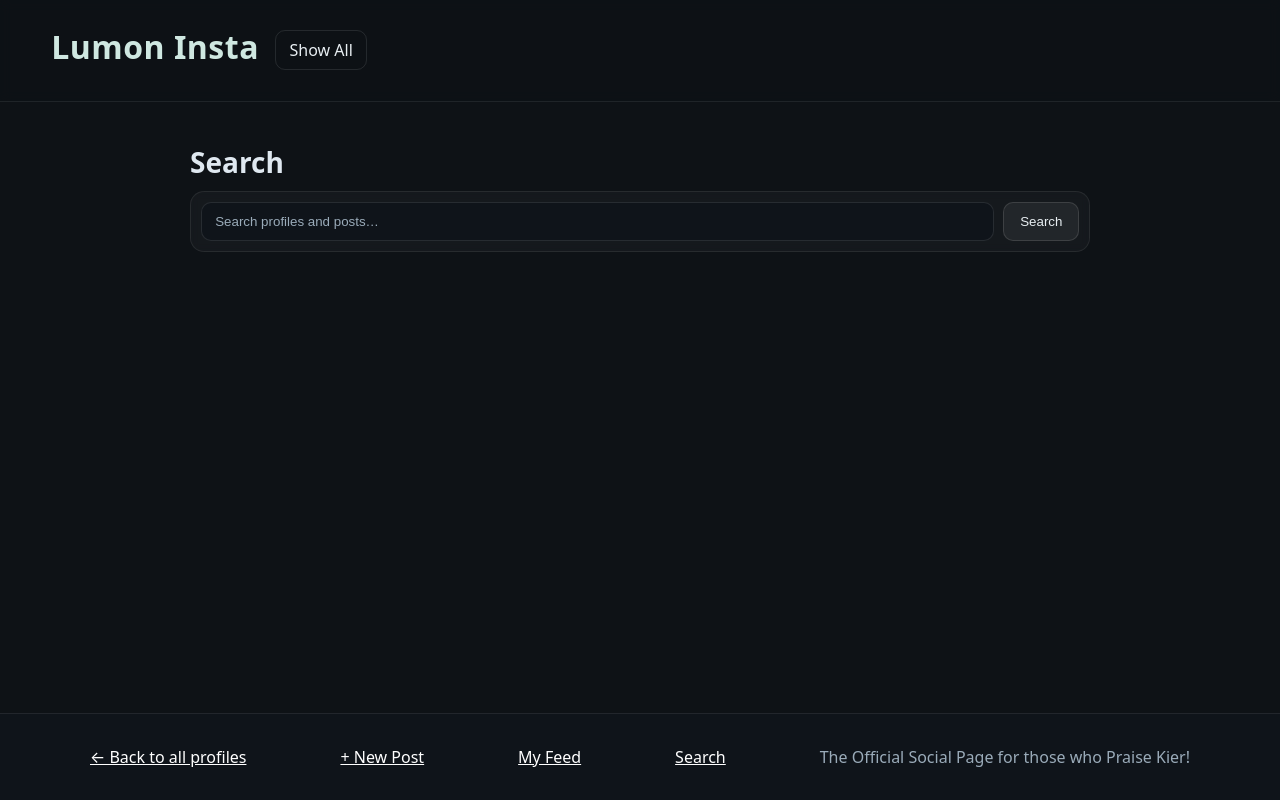
After one commit to miajolie/cs412, a Django app: page /mini_insta/profile/1/search in a window 1280 px wide. The commit adds this page. Run offline with Django 5.2, Linux system fonts and the light colour scheme; data comes from the database, SQL or seed files in the repository.

Commit message:
finished task 3 yay

```diff
--- a/mini_insta/templates/mini_insta/base.html
+++ b/mini_insta/templates/mini_insta/base.html
@@ -41,6 +41,7 @@
             {% if profile %}
                 <a class="footer-link" href="{% url 'create_post' profile.pk %}">+ New Post</a>
                 <a class="footer-link" href="{% url 'show_feed' profile.pk %}">My Feed</a>
+                <a class="footer-link" href="{% url 'search' profile.pk %}">Search</a>
             {% elif post %}
                 {# On a post page, derive the profile from the post #}
                 <a class="footer-link" href="{% url 'create_post' post.profile.pk %}">+ New Post</a>
--- /dev/null
+++ b/mini_insta/templates/mini_insta/search.html
@@ -0,0 +1,12 @@
+{% extends 'mini_insta/base.html' %}
+{% block content %}
+<main class="search-page">
+  <h1 class="page-title">Search</h1>
+
+  <form class="search-form" action="{% url 'search' profile.pk %}" method="get">
+    <input class="search-input" type="text" name="query"
+           placeholder="Search profiles and posts…" required>
+    <button class="search-btn" type="submit">Search</button>
+  </form>
+</main>
+{% endblock %}
--- a/mini_insta/urls.py
+++ b/mini_insta/urls.py
@@ -2,7 +2,9 @@
 # and the link for the image to access the individual profile
 
 from django.urls import path
-from .views import ProfileListView, ProfileDetailView, PostDetailView, CreatePostView, UpdateProfileView, DeletePostView, UpdatePostView, ShowFollowersDetailView, ShowFollowingDetailView, PostFeedListView
+from .views import (ProfileListView, ProfileDetailView, PostDetailView, CreatePostView,
+                     UpdateProfileView, DeletePostView, UpdatePostView, ShowFollowersDetailView,
+                     ShowFollowingDetailView, PostFeedListView, SearchView)
 
 urlpatterns=[
 
@@ -26,5 +28,7 @@ urlpatterns=[
 
     path('profile/<int:pk>/feed', PostFeedListView.as_view(), name='show_feed'),
 
+    path('profile/<int:pk>/search', SearchView.as_view(), name='search'),
+
 
 ]
--- a/mini_insta/views.py
+++ b/mini_insta/views.py
@@ -169,3 +169,43 @@ class PostFeedListView(ListView):
         context = super().get_context_data(**kwargs)
         context['profile'] = self.profile
         return context
+
+class SearchView(ListView):
+    '''searches profiles and posts'''
+    template_name = 'mini_insta/search_results.html'
+    context_object_name = 'posts'
+
+    def dispatch(self, request, *args, **kwargs):
+        '''used to dispatch/handle any request'''
+
+        self.profile = Profile.objects.get(pk=self.kwargs['pk'])
+        q = self.request.GET.get('query', '').strip()
+        if not q:
+            return render(request, 'mini_insta/search.html', {'profile': self.profile})
+        return super().dispatch(request, *args, **kwargs)
+
+    def get_queryset(self):
+        '''method to obtain the QuesrySet of instance data'''
+        q = self.request.GET.get('query', '').strip()
+        if not q:
+            return Post.objects.none()
+        return Post.objects.filter(caption__icontains=q).order_by('-timestamp')
+
+    def get_context_data(self, **kwargs):
+        '''return the dictionary of context data that can be accessed from the template'''
+        ctx = super().get_context_data(**kwargs)
+
+        q = self.request.GET.get('query', '').strip()
+        if q:
+            profiles = (
+                Profile.objects.filter(username__icontains=q) |
+                Profile.objects.filter(display_name__icontains=q) |
+                Profile.objects.filter(bio_text__icontains=q)
+            ).distinct().order_by('username')
+        else:
+            profiles = Profile.objects.none()
+
+        ctx['profile'] = self.profile
+        ctx['query'] = q
+        ctx['profiles'] = profiles
+        return ctx
--- a/static/severance.css
+++ b/static/severance.css
@@ -837,3 +837,75 @@ a.btn:hover{
 
 
 .post-page { width: min(900px, 92vw); }
+
+/* Search page*/
+.search-page { width: min(900px, 92vw); margin: 1.2rem auto 3rem; }
+
+/* Form */
+.search-form{
+  display: grid;
+  grid-template-columns: 1fr auto;
+  gap: .6rem;
+  margin: .5rem 0 1rem;
+  background: rgba(255,255,255,.03);
+  border: 1px solid rgba(255,255,255,.08);
+  border-radius: 14px;
+  padding: .6rem;
+  backdrop-filter: blur(4px);
+}
+
+.search-input{
+  appearance: none;
+  background: #0f141a;
+  border: 1px solid rgba(255,255,255,.10);
+  border-radius: 10px;
+  padding: .7rem .85rem;
+  color: #e8eef2;
+  width: 100%;
+}
+.search-input::placeholder{ color:#9aabb9; }
+.search-input:focus{ outline:2px solid #cfe8e1; outline-offset:2px; }
+
+/* Button matches your .btn vibe but slimmer for the form */
+.search-btn{
+  appearance: none;
+  background: rgba(255,255,255,.06);
+  color: #e8eef2;
+  border: 1px solid rgba(255,255,255,.12);
+  border-radius: 10px;
+  padding: .7rem 1rem;
+  cursor: pointer;
+  transition: transform .16s ease, background-color .16s ease, border-color .16s ease;
+  white-space: nowrap;
+}
+.search-btn:hover{
+  transform: translateY(-1px);
+  background: rgba(207,232,225,.12);
+  border-color: rgba(207,232,225,.6);
+}
+
+/* Results */
+.search-results h2{ margin: 1rem 0 .5rem; }
+.result-list{ list-style: none; padding: 0; margin: 0 0 .75rem; display: grid; gap: .5rem; }
+
+.result-card{
+  background: rgba(255,255,255,.02);
+  border: 1px solid rgba(255,255,255,.08);
+  border-radius: 12px;
+  transition: background-color .16s ease, border-color .16s ease, transform .16s ease;
+}
+.result-card:hover{ background: rgba(255,255,255,.04); border-color: rgba(255,255,255,.14); transform: translateY(-1px); }
+
+.result-main{
+  display: block;
+  padding: .8rem .9rem;
+  color: inherit;
+  text-decoration: none;
+}
+.result-title{ font-weight: 700; color: #e8eef2; }
+.result-sub{ font-size: .9rem; color: #9aabb9; }
+
+/* Responsive */
+@media (max-width: 520px){
+  .search-form{ grid-template-columns: 1fr; }
+}
```
Also changed, not shown: mini_insta/templates/mini_insta/search_results.html (added, +44 -0 lines). Lines whose indentation alone changed are shown as unchanged.
